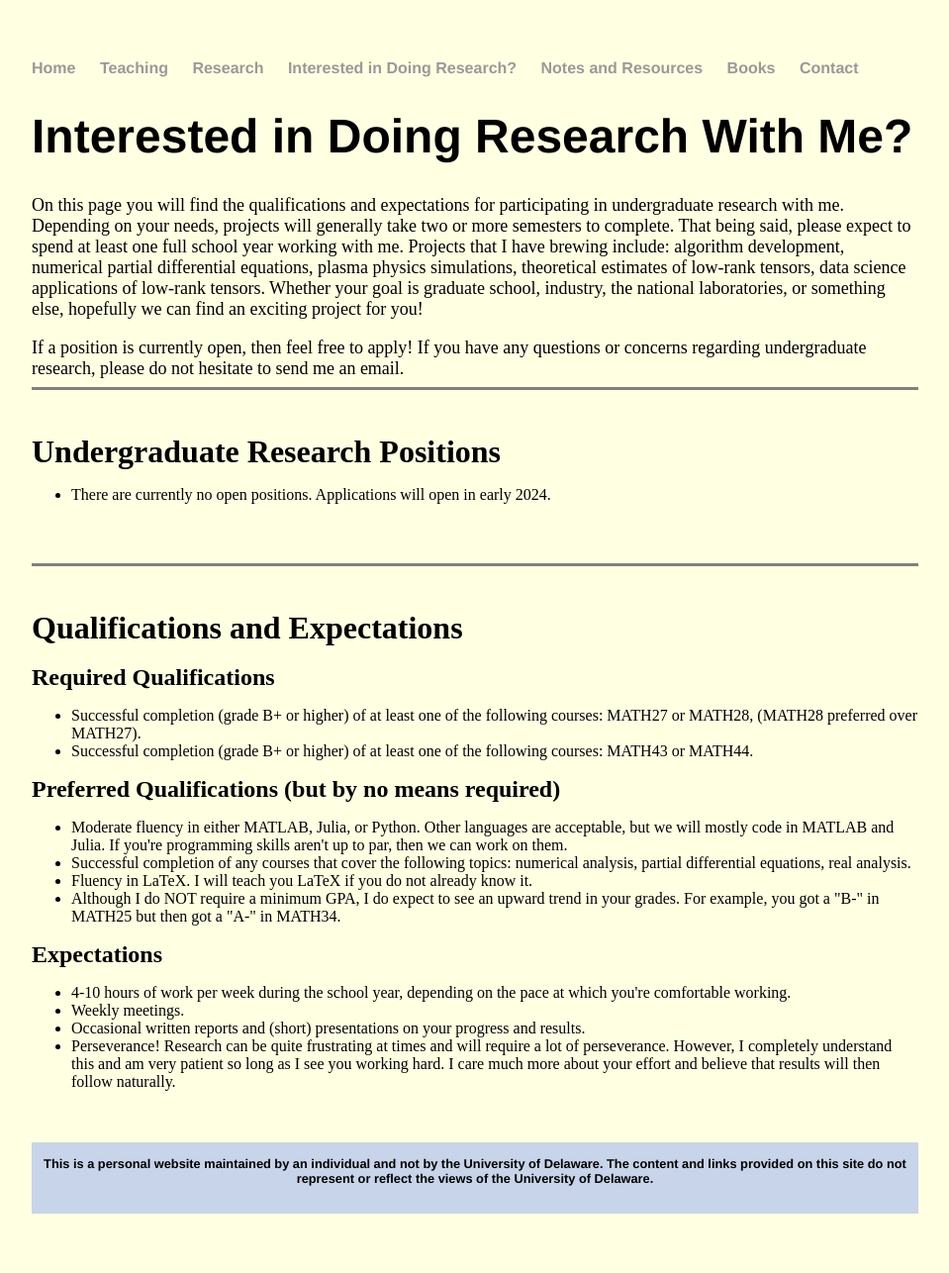
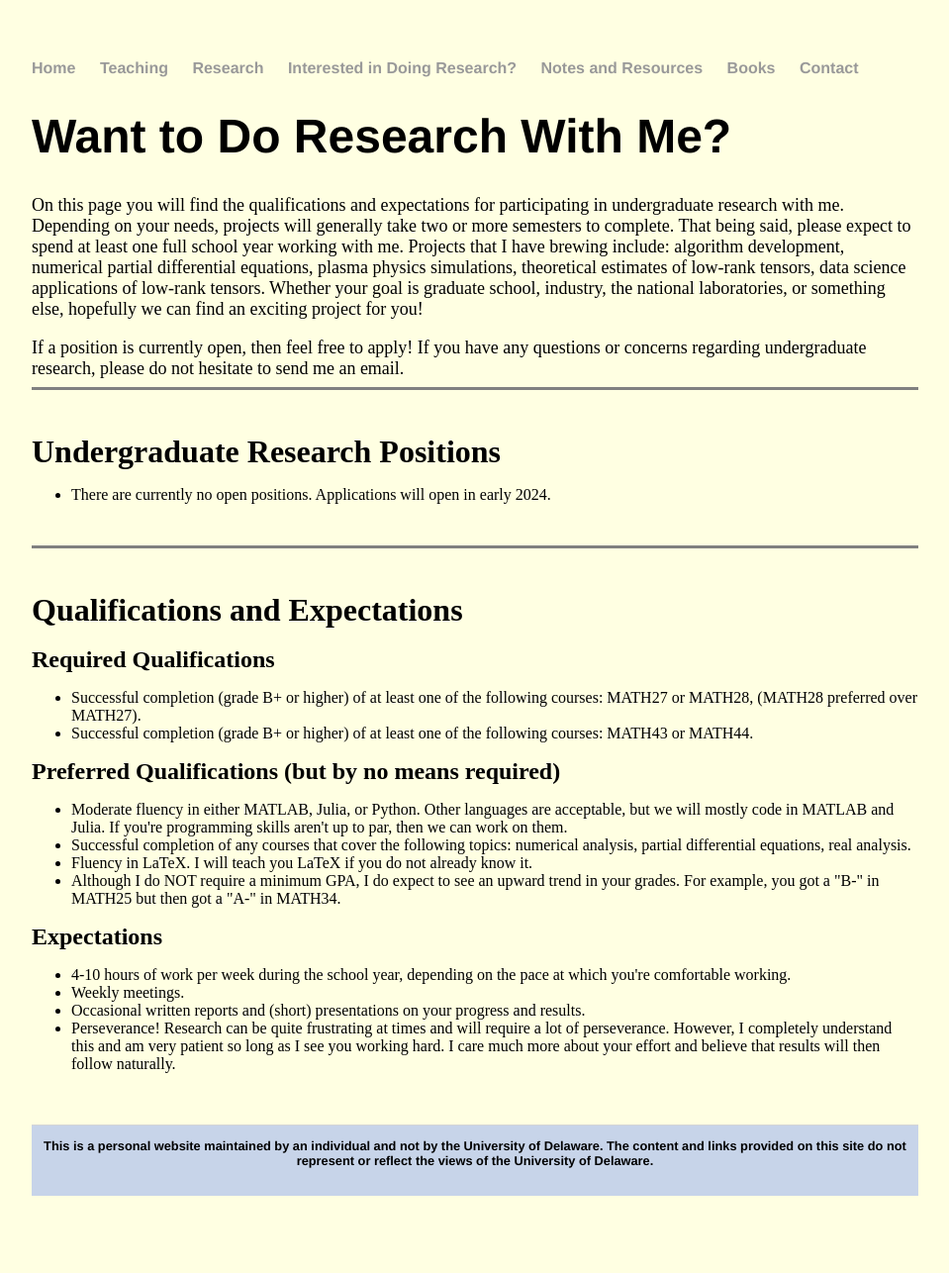
Before and after one commit to jhknakao/jhknakao.github.io, a Jekyll site: the page built from undergradresearch.html, in a window 1280 px wide. Shown: the whole page at 99% size, without its empty margins (160-1119 px from the left). Built offline with Jekyll 4.4.1, drawn with Linux system fonts in a browser that asks for light colours.

Commit message:
Update undergradresearch.html

```diff
--- a/undergradresearch.html
+++ b/undergradresearch.html
@@ -3,7 +3,7 @@ layout: default
 title: Interested in Doing Research?
 ---
 <div class="blurb">
-	<h1>Interested in Doing Research With Me?</h1>
+	<h1>Want to Do Research With Me?</h1>
 	<font size="4">On this page you will find the qualifications and expectations for participating in undergraduate research with me. Depending on your needs, projects will generally take two or more semesters to complete. That being said, please expect to spend at least one full school year working with me. Projects that I have brewing include: algorithm development, numerical partial differential equations, plasma physics simulations, theoretical estimates of low-rank tensors, data science applications of low-rank tensors. Whether your goal is graduate school, industry, the national laboratories, or something else, hopefully we can find an exciting project for you!</font>
 	<br>
 	<br>
@@ -17,7 +17,6 @@ title: Interested in Doing Research?
 	<ul>
 		<li>There are currently no open positions. Applications will open in early 2024.
   </ul>
-	<br>
 	<br>
 	<hr size="3" noshade>
 	<br>
```
